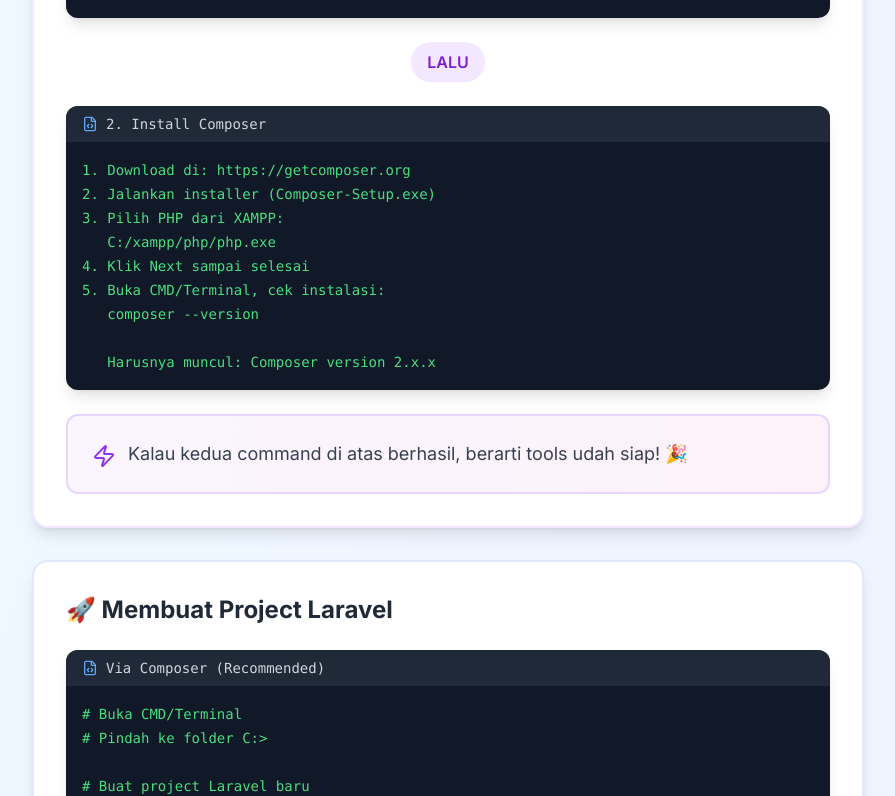
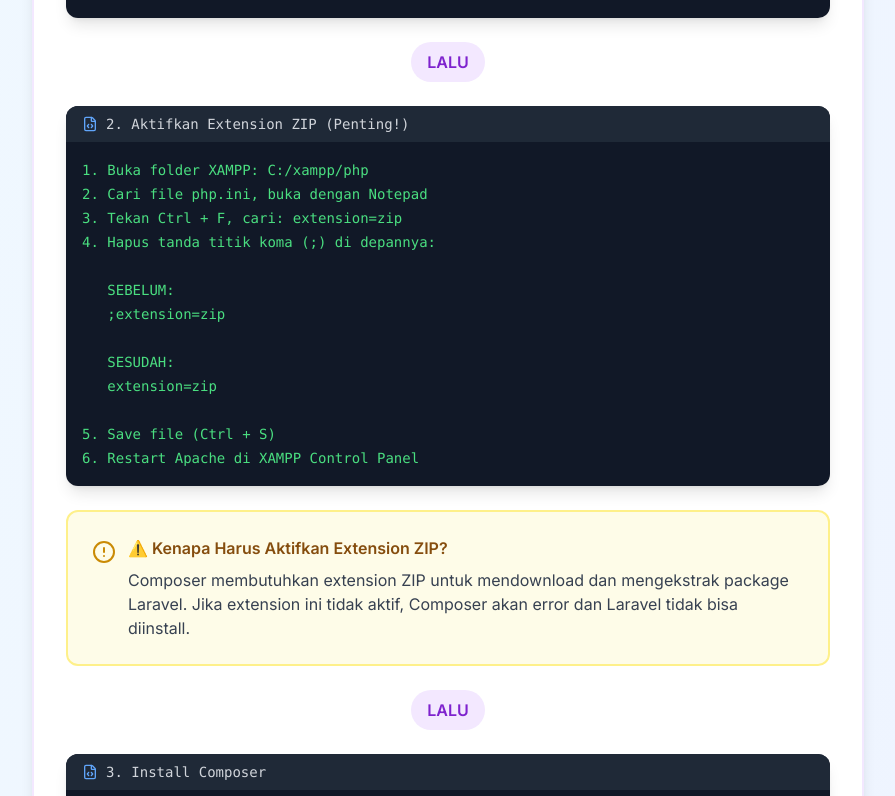
Before and after one commit to ahmad-imtiyaz/ASTRA, a React (Vite) app: page /module/laravel-crud/chapter/2 in a window 1280 px wide. Shown: the part 1607-2403 px from the top of the page, without its empty margins (192-1087 px from the left). Built offline with nearby package versions, Linux system fonts and the light colour scheme.

Commit message:
add Aktifkan zip extention

```diff
--- a/src/pages/laravel-crud/Bab2.jsx
+++ b/src/pages/laravel-crud/Bab2.jsx
@@ -197,8 +197,11 @@
               <h2 className="text-2xl font-bold text-gray-800 mb-6">
                 📥 Langkah Instalasi
               </h2>
+
               <div className="space-y-6">
+                {/* STEP 1: Install XAMPP */}
                 <CodeBlock
+                  title="1. Install XAMPP"
                   code={`1. Download di: https://www.apachefriends.org
 2. Jalankan installer
 3. Pilih komponen:
@@ -210,31 +213,76 @@
 5. Klik Next-Next-Finish
 6. Buka XAMPP Control Panel
 7. Start Apache & MySQL`}
-                  title="1. Install XAMPP"
                 />
+
                 <div className="text-center">
                   <span className="inline-block px-4 py-2 bg-purple-100 text-purple-700 rounded-full font-semibold">
                     LALU
                   </span>
                 </div>
+
+                {/* STEP 2: Aktifkan ZIP Extension */}
                 <CodeBlock
+                  title="2. Aktifkan Extension ZIP (Penting!)"
+                  code={`1. Buka folder XAMPP: C:/xampp/php
+2. Cari file php.ini, buka dengan Notepad
+3. Tekan Ctrl + F, cari: extension=zip
+4. Hapus tanda titik koma (;) di depannya:
+
+   SEBELUM:
+   ;extension=zip
+
+   SESUDAH:
+   extension=zip
+
+5. Save file (Ctrl + S)
+6. Restart Apache di XAMPP Control Panel`}
+                />
+
+                <div className="bg-yellow-50 rounded-xl p-6 border-2 border-yellow-200">
+                  <div className="flex items-start gap-3">
+                    <AlertCircle className="w-6 h-6 text-yellow-600 flex-shrink-0 mt-1" />
+                    <div>
+                      <p className="font-semibold text-yellow-800 mb-2">
+                        ⚠️ Kenapa Harus Aktifkan Extension ZIP?
+                      </p>
+                      <p className="text-gray-700">
+                        Composer membutuhkan extension ZIP untuk mendownload dan
+                        mengekstrak package Laravel. Jika extension ini tidak
+                        aktif, Composer akan error dan Laravel tidak bisa
+                        diinstall.
+                      </p>
+                    </div>
+                  </div>
+                </div>
+
+                <div className="text-center">
+                  <span className="inline-block px-4 py-2 bg-purple-100 text-purple-700 rounded-full font-semibold">
+                    LALU
+                  </span>
+                </div>
+
+                {/* STEP 3: Install Composer */}
+                <CodeBlock
+                  title="3. Install Composer"
                   code={`1. Download di: https://getcomposer.org
 2. Jalankan installer (Composer-Setup.exe)
 3. Pilih PHP dari XAMPP:
    C:/xampp/php/php.exe
 4. Klik Next sampai selesai
-5. Buka CMD/Terminal, cek instalasi:
+5. Buka CMD / Terminal, cek instalasi:
    composer --version
 
-   Harusnya muncul: Composer version 2.x.x`}
-                  title="2. Install Composer"
+   Jika muncul: Composer version 2.x.x
+   berarti berhasil`}
                 />
+
                 <div className="bg-gradient-to-r from-purple-50 to-pink-50 rounded-xl p-6 border-2 border-purple-200">
                   <div className="flex items-start gap-3">
                     <Zap className="w-6 h-6 text-purple-600 flex-shrink-0 mt-1" />
                     <p className="text-gray-700 text-lg">
-                      Kalau kedua command di atas berhasil, berarti tools udah
-                      siap! 🎉
+                      Kalau semua langkah di atas berhasil, berarti environment
+                      Laravel kamu sudah siap digunakan! 🎉
                     </p>
                   </div>
                 </div>
```
